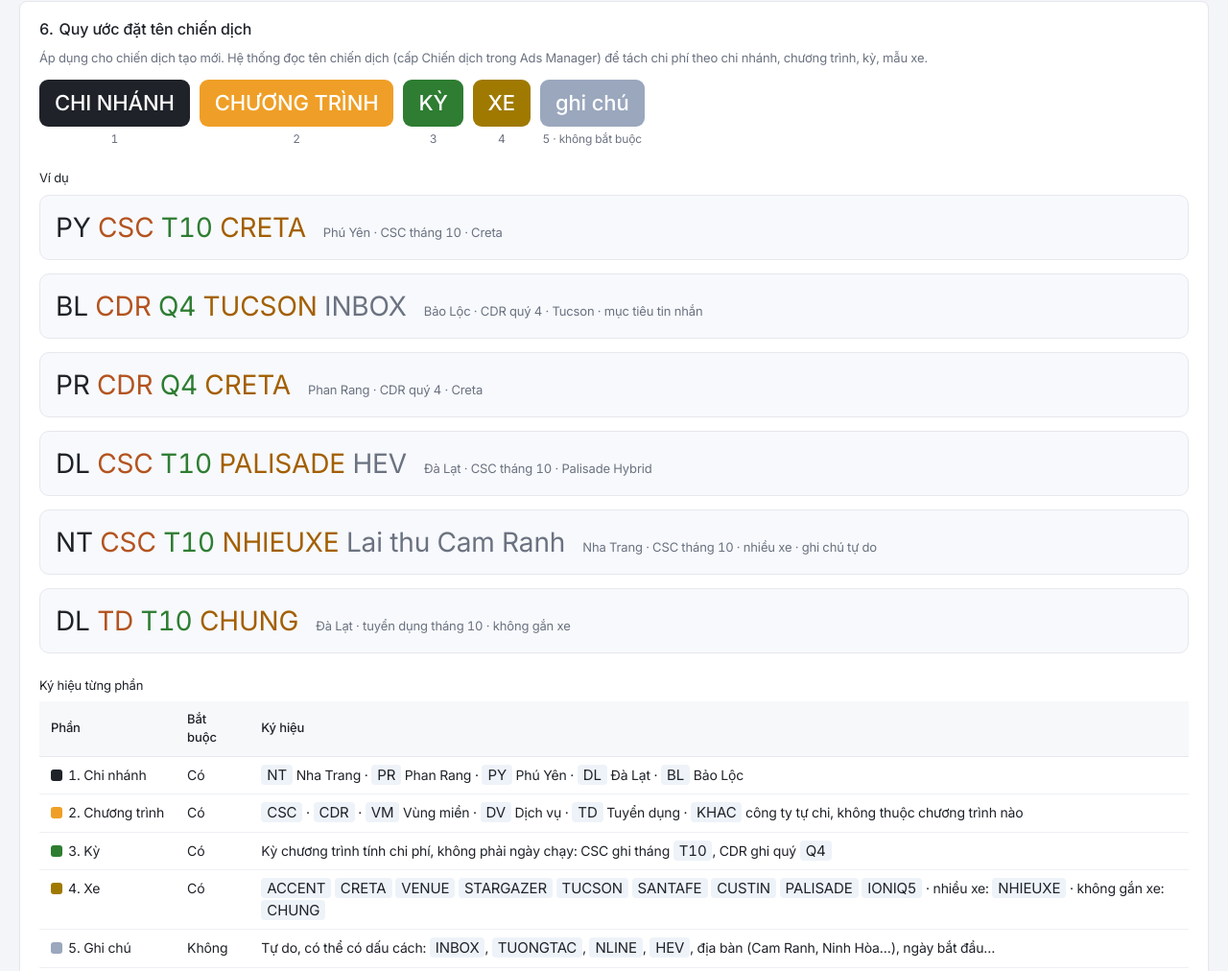
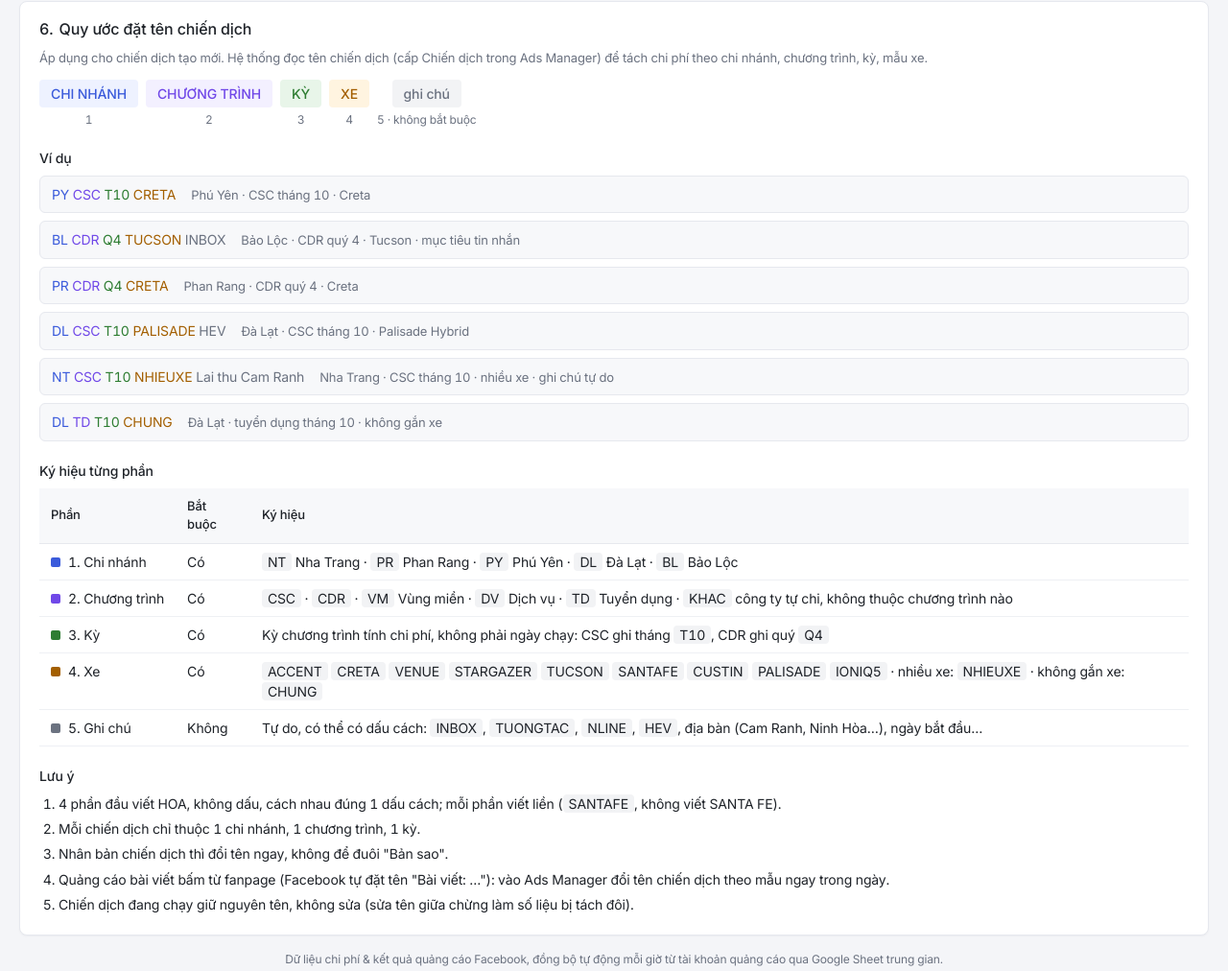
Before and after one commit to tinthanhgroup/BH, a plain HTML site: page fbads.html in a window 1280 px wide. Shown: the part 6376-7388 px from the top of the page at 96% size. Drawn offline with Linux system fonts and the light colour scheme.

Commit message:
FB Ads mục 6: còn 3 cỡ chữ (16/14/12–13px) theo Giao diện 1
Co-Authored-By: Claude Opus 5.5 <noreply@anthropic.com>

```diff
--- a/fbads.html
+++ b/fbads.html
@@ -106,24 +106,29 @@
   .trend-legend-dot{width:9px;height:9px;border-radius:50%;display:inline-block;flex-shrink:0;}
   /* Panel 6 — Quy ước đặt tên chiến dịch (thêm 25/10/2026). Mỗi phần của tên 1 màu,
      dùng chung cho công thức, ví dụ và bảng ký hiệu để MKT nhìn là nhận ra. */
-  .ten-cong-thuc{display:flex;flex-wrap:wrap;gap:10px;align-items:center;margin:10px 0 22px;}
+  /* 21/11/2026 (Giao diện 1): tối đa 3 cỡ chữ trong khối — 16 tiêu đề / 14 nội dung / 12–13 chữ phụ.
+     Mỗi phần 1 cặp màu (chữ + nền nhạt), dùng chung cho công thức, ví dụ, chấm màu trong bảng. */
+  .ten-cong-thuc{display:flex;flex-wrap:wrap;gap:8px;align-items:flex-start;margin:12px 0 20px;}
   .ten-phan{display:inline-flex;flex-direction:column;align-items:center;gap:4px;}
-  .ten-phan b{font-size:22px;font-weight:800;padding:8px 16px;border-radius:9px;color:#fff;letter-spacing:.02em;}
-  .ten-phan small{font-size:11px;color:var(--muted);font-weight:500;}
-  .ten-cn{background:var(--navy);} .ten-ct{background:var(--cam);} .ten-ky{background:var(--green);}
-  .ten-xe{background:#a07a00;} .ten-gc{background:#9AA7BD;}
-  .ten-vd-list{display:flex;flex-direction:column;gap:14px;margin:8px 0 24px;}
-  .ten-vd{display:flex;flex-wrap:wrap;align-items:baseline;gap:6px 18px;padding:12px 16px;border:1px solid var(--line);border-radius:10px;background:#F7F9FC;}
-  .ten-vd code{font-family:'Consolas','Courier New',monospace;font-size:28px;font-weight:700;letter-spacing:.02em;}
-  .ten-vd code .cn{color:var(--navy);} .ten-vd code .ct{color:var(--accent-text);} .ten-vd code .ky{color:var(--green);}
-  .ten-vd code .xe{color:var(--amber);} .ten-vd code .gc{color:var(--ink-soft);font-weight:500;}
-  .ten-vd span.giai{font-size:13px;color:var(--ink-soft);}
-  .ten-tieude{font-size:13px;font-weight:600;color:var(--text);margin:0 0 6px;}
-  table.ten-bang{font-size:14px;margin-bottom:22px;}
+  .ten-phan b{font-size:14px;padding:4px 12px;border-radius:4px;}
+  .ten-phan small{color:var(--muted);}
+  .ten-cn{--c:#3b5bdb;--n:#eef2ff;} .ten-ct{--c:#7048e8;--n:#f3f0ff;} .ten-ky{--c:#2e7d32;--n:#e8f5e9;}
+  .ten-xe{--c:#a35f00;--n:#fff4e0;} .ten-gc{--c:#6b7280;--n:#f2f3f5;}
+  .ten-phan b{color:var(--c);background:var(--n);}
+  .ten-vd-list{display:flex;flex-direction:column;gap:8px;margin:0 0 20px;}
+  .ten-vd{display:flex;flex-wrap:wrap;align-items:baseline;gap:4px 16px;padding:8px 12px;border:1px solid var(--border);border-radius:6px;background:#f7f8fa;}
+  .ten-vd code{font-size:14px;font-weight:500 !important;}
+  .ten-vd code .cn{color:#3b5bdb;} .ten-vd code .ct{color:#7048e8;} .ten-vd code .ky{color:#2e7d32;}
+  .ten-vd code .xe{color:#a35f00;} .ten-vd code .gc{color:var(--muted);}
+  .ten-vd span.giai{font-size:13px;color:var(--muted);}
+  .ten-tieude{font-size:14px;font-weight:500 !important;color:var(--text);margin:0 0 8px;}
+  table.ten-bang{font-size:14px;margin-bottom:20px;}
   table.ten-bang td:first-child{white-space:nowrap;}
-  table.ten-bang code{font-family:'Consolas','Courier New',monospace;font-weight:700;font-size:15px;color:var(--ink);background:#EEF3F9;padding:1px 6px;border-radius:4px;}
-  .ten-cham{display:inline-block;width:12px;height:12px;border-radius:3px;margin-right:6px;vertical-align:-1px;}
-  .ten-quytac{margin:0;padding-left:20px;font-size:14px;line-height:1.75;}
+  table.ten-bang code{font-size:14px;color:var(--text);background:#f2f3f5;padding:1px 6px;border-radius:4px;}
+  .ten-cham{display:inline-block;width:10px;height:10px;border-radius:2px;margin-right:8px;vertical-align:0;background:var(--c);}
+  .ten-quytac{margin:0;padding-left:20px;font-size:14px;line-height:1.6;}
+  .ten-quytac li{margin-bottom:4px;}
+  .ten-quytac code{font-size:14px;background:#f2f3f5;padding:1px 6px;border-radius:4px;}
   .huongdan-link{font-size:12px;font-weight:600;color:var(--accent);text-decoration:none;padding:6px 12px;border-radius:6px;border:1px solid var(--border);background:#fff;}
   .huongdan-link:hover{border-color:var(--accent);}
 </style>
```
Also changed, not shown: 1 other file.
